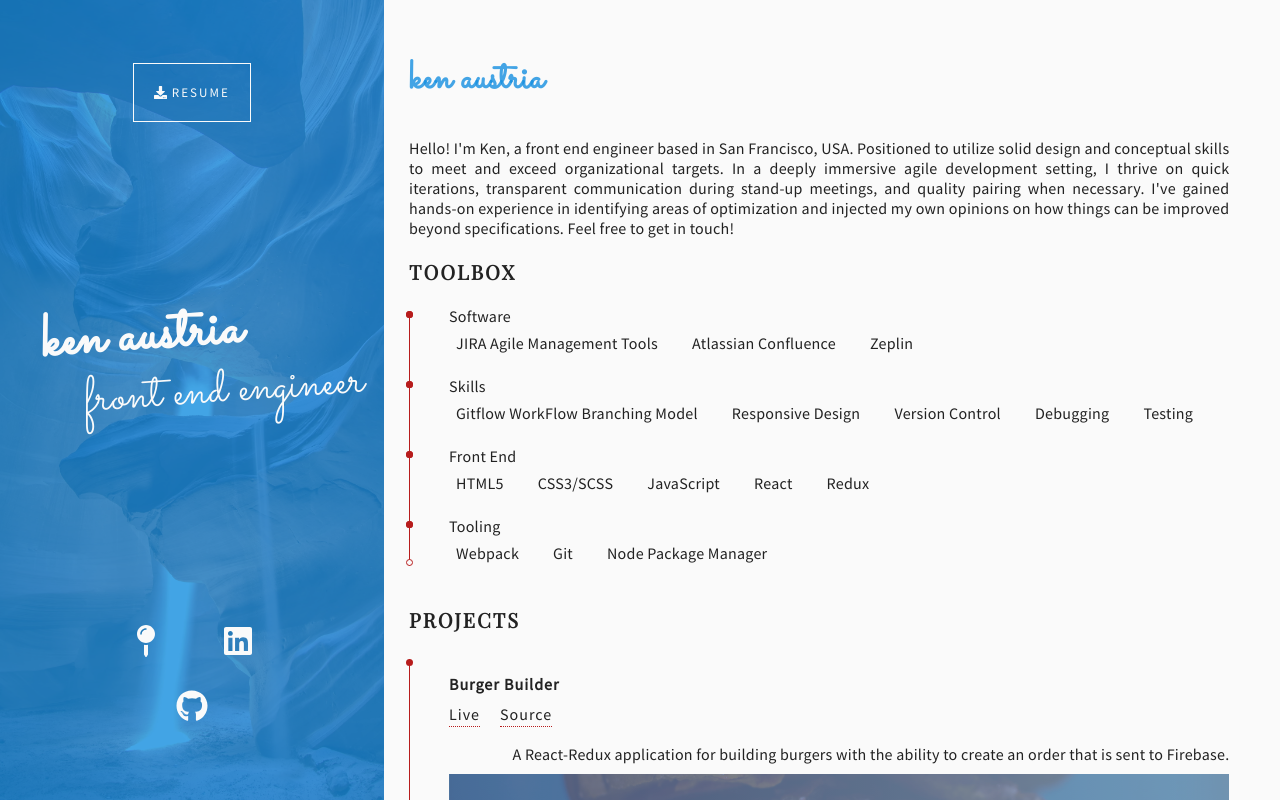
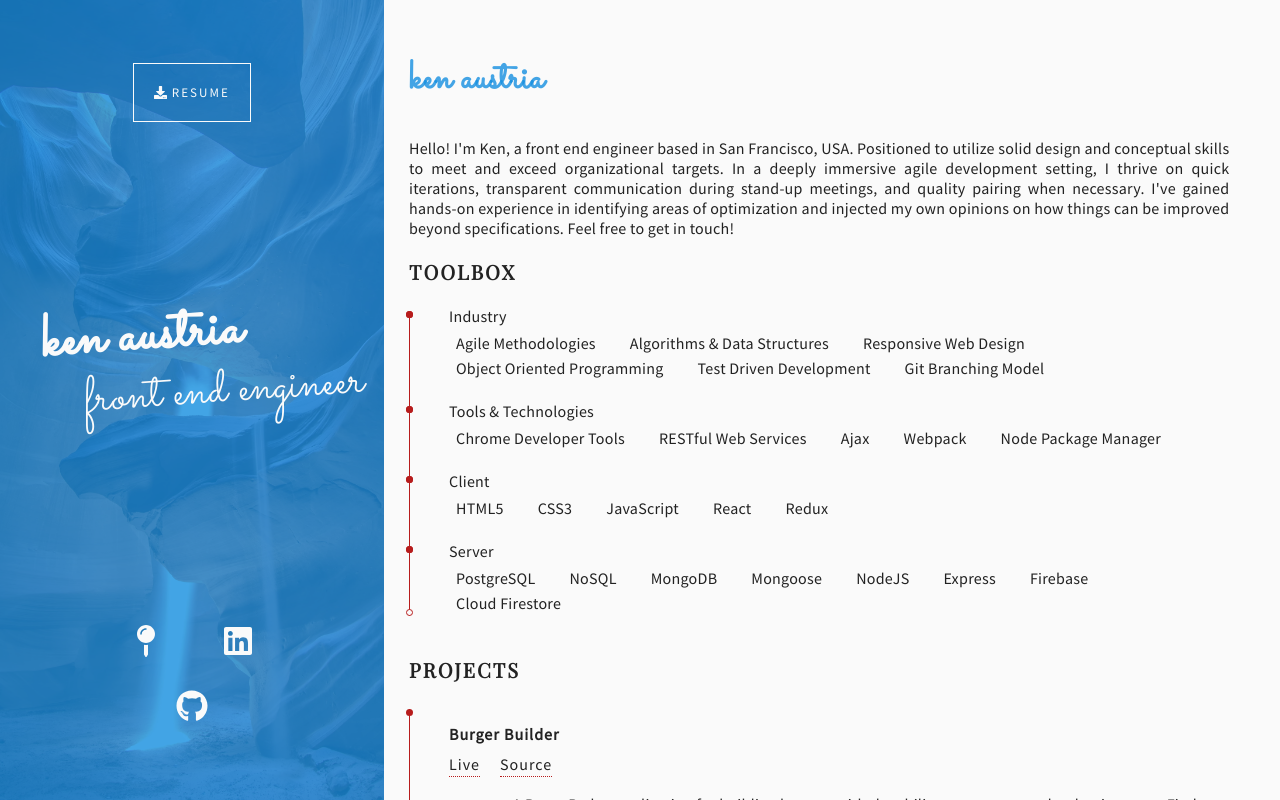
Before and after one commit to KenAustria/WebPortfolio, a React (Create React App) app: page / in a window 1280 px wide. Built offline with nearby package versions, Linux system fonts and the light colour scheme; some icons are missing.

Commit message:
Updated Skillset in Toolbox

```diff
--- a/src/components/Toolbox/Toolbox.js
+++ b/src/components/Toolbox/Toolbox.js
@@ -7,7 +7,67 @@ const Toolbar = () => {
       <section className={classes.profileSection}>
         <h2>Toolbox</h2>
         <ul className={classes.verticalLine}>
-          <li className={classes.verticalLineContent}>
+					<li className={classes.verticalLineContent}>
+            <div className={[classes.bulleted, classes.contentHeader].join(' ')}>
+              <div className={classes.contentTitle}>Industry</div>
+            </div>
+            <div className={[classes.bulleted, classes.contentSubheader].join(' ')}>
+              <ul className={classes.contentSkillList}>
+								<li>Agile Methodologies</li>
+                <li>Algorithms & Data Structures</li>
+                <li>Responsive Web Design</li>
+								<li>Object Oriented Programming</li>
+								<li>Test Driven Development</li>
+								<li>Git Branching Model</li>
+              </ul>
+						</div>
+          </li>
+					<li className={classes.verticalLineContent}>
+            <div className={[classes.bulleted, classes.contentHeader].join(' ')}>
+              <div className={classes.contentTitle}>Tools & Technologies</div>
+            </div>
+            <div className={[classes.bulleted, classes.contentSubheader].join(' ')}>
+              <ul className={classes.contentSkillList}>
+								<li>Chrome Developer Tools</li>
+                <li>RESTful Web Services</li>
+                <li>Ajax</li>
+								<li>Webpack</li>
+								<li>Node Package Manager</li>
+              </ul>
+						</div>
+          </li>
+					<li className={classes.verticalLineContent}>
+            <div className={[classes.bulleted, classes.contentHeader].join(' ')}>
+              <div className={classes.contentTitle}>Client</div>
+            </div>
+            <div className={[classes.bulleted, classes.contentSubheader].join(' ')}>
+              <ul className={classes.contentSkillList}>
+								<li>HTML5</li>
+                <li>CSS3</li>
+                <li>JavaScript</li>
+								<li>React</li>
+								<li>Redux</li>
+              </ul>
+						</div>
+          </li>
+					<li className={classes.verticalLineContent}>
+            <div className={[classes.bulleted, classes.contentHeader].join(' ')}>
+              <div className={classes.contentTitle}>Server</div>
+            </div>
+            <div className={[classes.bulleted, classes.contentSubheader].join(' ')}>
+              <ul className={classes.contentSkillList}>
+                <li>PostgreSQL</li>
+								<li>NoSQL</li>
+								<li>MongoDB</li>
+								<li>Mongoose</li>
+								<li>NodeJS</li>
+								<li>Express</li>
+								<li>Firebase</li>
+								<li>Cloud Firestore</li>
+              </ul>
+						</div>
+          </li>
+          {/* <li className={classes.verticalLineContent}>
             <div className={[classes.bulleted, classes.contentHeader].join(' ')}>
               <div className={classes.contentTitle}>Software</div>
             </div>
@@ -18,8 +78,8 @@ const Toolbar = () => {
                 <li>Zeplin</li>
               </ul>
 						</div>
-          </li>
-          <li className={classes.verticalLineContent}>
+          </li> */}
+          {/* <li className={classes.verticalLineContent}>
             <div className={[classes.bulleted, classes.contentHeader].join(' ')}>
               <div className={classes.contentTitle}>Skills</div>
             </div>
@@ -32,8 +92,8 @@ const Toolbar = () => {
                 <li>Testing</li>
               </ul>
 						</div>
-					</li>
-					<li className={classes.verticalLineContent}>
+					</li> */}
+					{/* <li className={classes.verticalLineContent}>
 						<div className={[classes.bulleted, classes.contentHeader].join(" ")}>
 							<div className={classes.contentTitle}>Front End</div>
 						</div>
@@ -46,8 +106,8 @@ const Toolbar = () => {
 								<li>Redux</li>
 							</ul>
 						</div>
-					</li>
-					<li className={classes.verticalLineContent}>
+					</li> */}
+					{/* <li className={classes.verticalLineContent}>
 						<div className={[classes.bulleted, classes.contentHeader].join(" ")}>
 							<div className={classes.contentTitle}>Tooling</div>
 						</div>
@@ -58,7 +118,7 @@ const Toolbar = () => {
 								<li>Node Package Manager</li>
 							</ul>
 						</div>
-					</li>
+					</li> */}
 				</ul>
 			</section>
 		</div>
```
